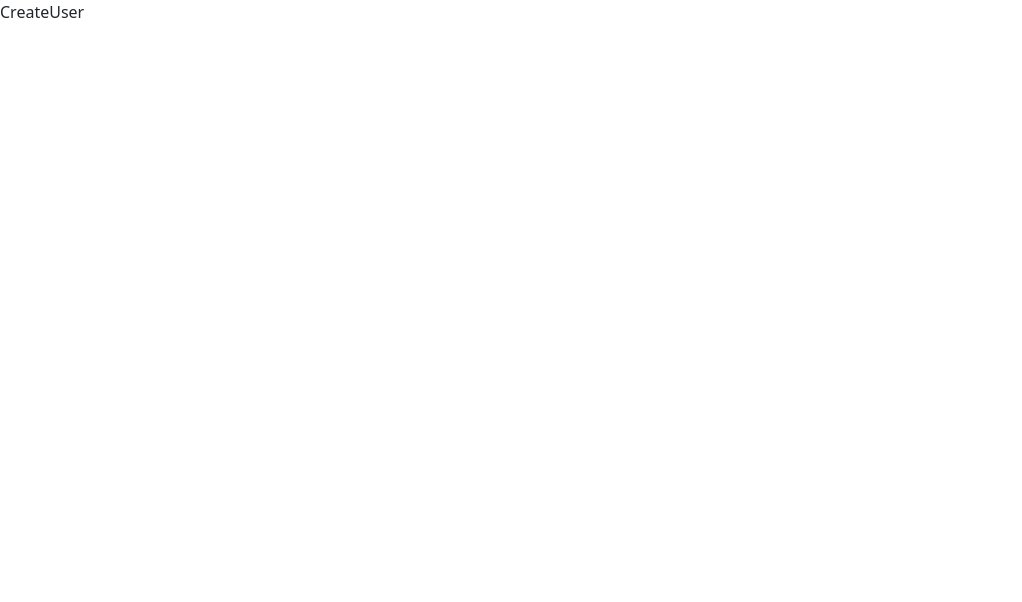
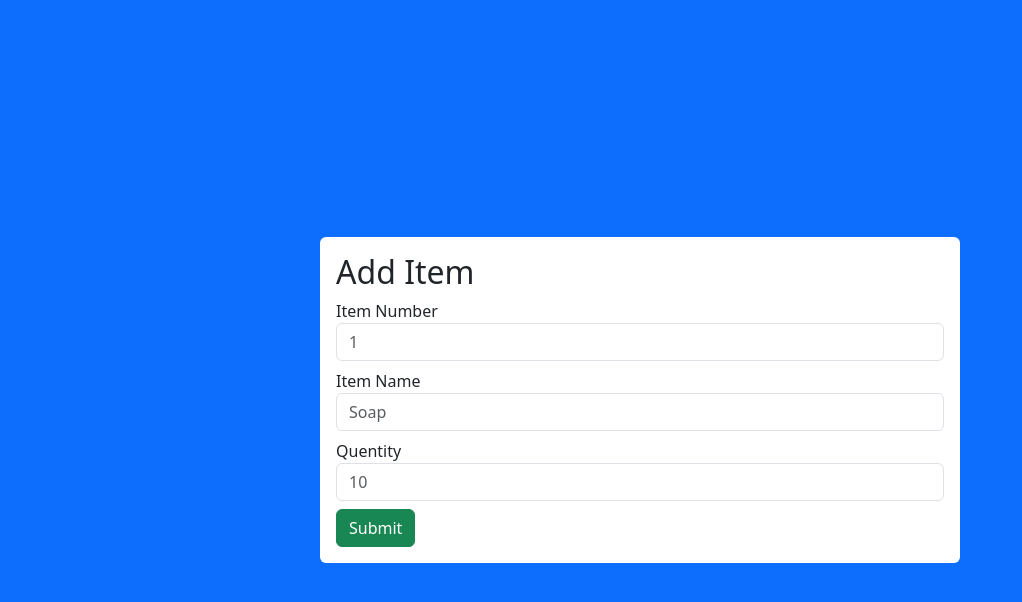
Before and after one commit to tkdeshan/Shopping_List_Management_Web_App, a React (Create React App) app in the folder frontend/: page /create in a window 1280 px wide. Shown: the top 602 px of the page, without its empty margins (0-1022 px from the left). Built offline with nearby package versions, Linux system fonts and the light colour scheme.

Commit message:
Complete create user component

```diff
--- a/frontend/src/components/CreateUser.js
+++ b/frontend/src/components/CreateUser.js
@@ -1,9 +1,61 @@
-import React from 'react'
+import React, { useState } from 'react';
+import axios from 'axios';
+import { useNavigate } from 'react-router-dom';
 
 function CreateUser() {
+  const [itemId, setItemId] = useState();
+  const [itemName, setItemName] = useState();
+  const [quentity, setQuentity] = useState();
+  const navigate = useNavigate();
+
+  const Submit = (e) => {
+    e.preventDefault();
+    axios
+      .post('https://shopping-list-management-web-app-backend.vercel.app/api/item', { itemId, itemName, quentity })
+      .then((result) => {
+        console.log(result);
+        navigate('/');
+      })
+      .catch((err) => console.log(err));
+  };
+
   return (
-    <div>CreateUser</div>
-  )
+    <div className="d-flex vh-100 bg-primary justify-content-center align-items-center">
+      <div className="w-50 bg-white rounded p-3">
+        <form onSubmit={Submit}>
+          <h2>Add Item</h2>
+          <div className="mb-2">
+            <label>Item Number</label>
+            <input
+              type="text"
+              placeholder="1"
+              className="form-control"
+              onChange={(e) => setItemId(e.target.value)}
+            />
+          </div>
+          <div className="mb-2">
+            <label>Item Name</label>
+            <input
+              type="text"
+              placeholder="Soap"
+              className="form-control"
+              onChange={(e) => setItemName(e.target.value)}
+            />
+          </div>
+          <div className="mb-2">
+            <label>Quentity</label>
+            <input
+              type="text"
+              placeholder="10"
+              className="form-control"
+              onChange={(e) => setQuentity(e.target.value)}
+            />
+          </div>
+          <button className="btn btn-success">Submit</button>
+        </form>
+      </div>
+    </div>
+  );
 }
 
-export default CreateUser
+export default CreateUser;
```
